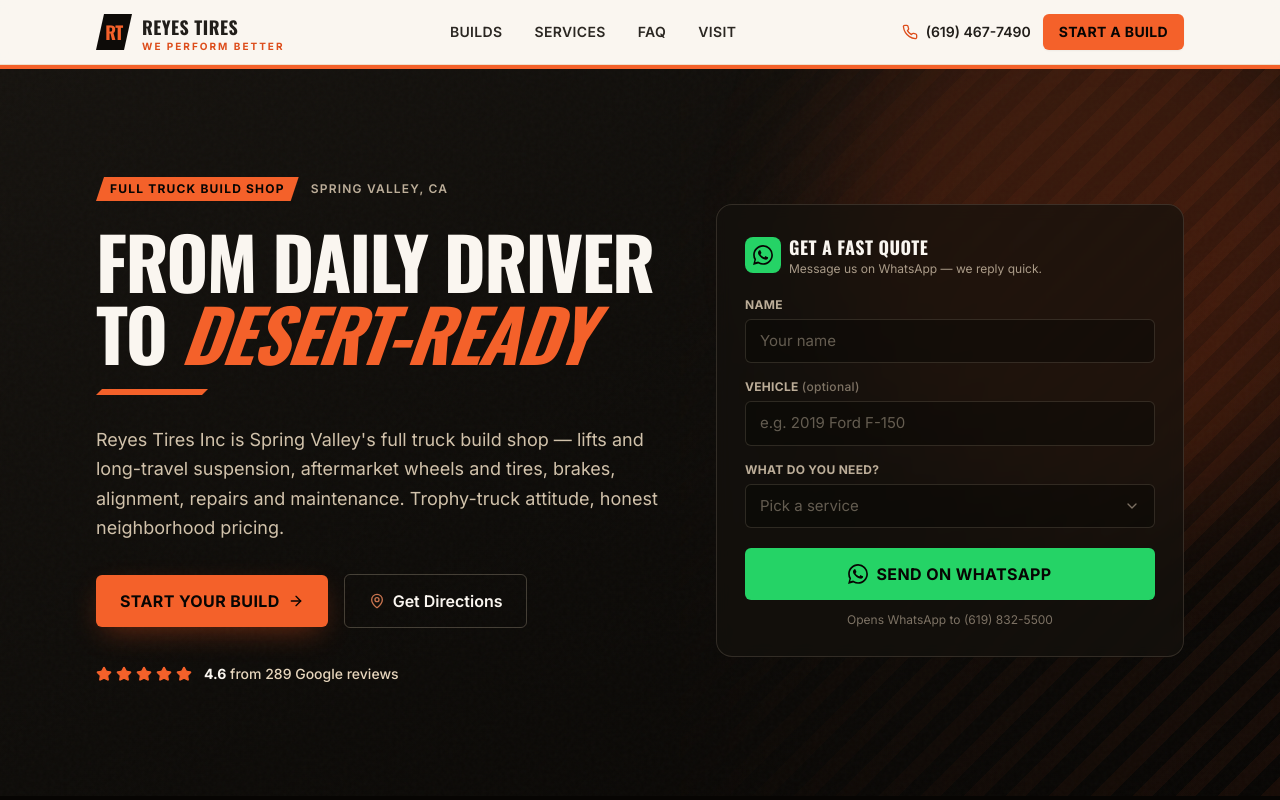
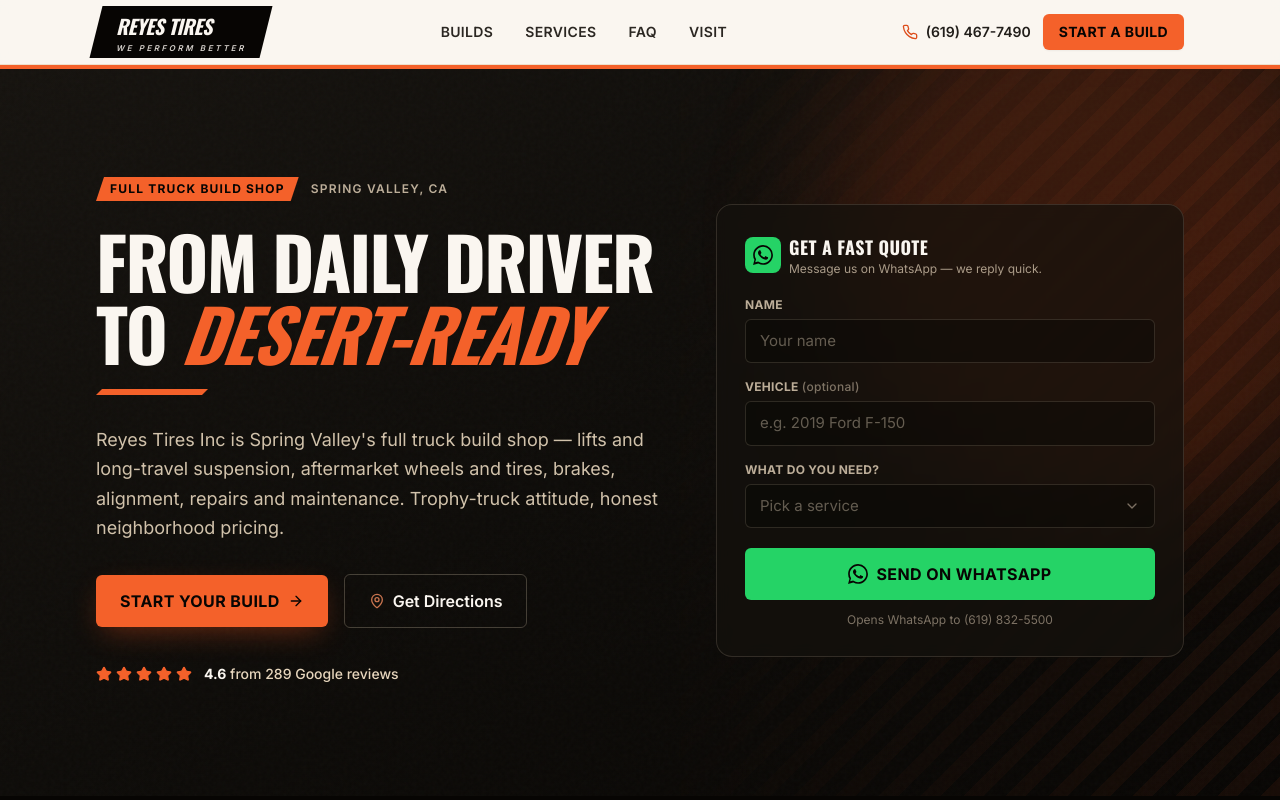
Before and after one commit to gregindeed/reyes-tires-inc, a Next.js app: page / in a window 1280 px wide. Shown: the top 800 px of the page. Built offline with nearby package versions, Linux system fonts and the light colour scheme.

Commit message:
Restyle nav logo as slanted italic banner wordmark

```diff
--- a/components/Header.tsx
+++ b/components/Header.tsx
@@ -17,15 +17,18 @@
   return (
     <header className="sticky top-0 z-50 border-b border-sand-200/70 bg-sand-50/85 backdrop-blur">
       <div className="container-x flex h-16 items-center justify-between">
-        <a href="#top" className="flex items-center gap-2.5">
-          <span className="clip-slash flex h-9 w-9 items-center justify-center bg-ink-900 font-display text-lg font-700 tracking-tight text-blaze-500">
-            RT
-          </span>
-          <span className="flex flex-col leading-none">
-            <span className="font-display text-lg font-700 uppercase tracking-wide text-stone-850">
+        <a
+          href="#top"
+          aria-label="Reyes Tires — We Perform Better"
+          className="group relative inline-flex items-center"
+        >
+          {/* slanted black banner */}
+          <span className="absolute inset-0 -skew-x-[14deg] bg-ink-950 transition-colors group-hover:bg-stone-850" />
+          <span className="relative z-10 flex flex-col px-5 py-1.5 leading-none">
+            <span className="font-display text-xl font-700 italic uppercase tracking-tight text-sand-50">
               Reyes Tires
             </span>
-            <span className="text-[10px] font-700 uppercase tracking-[0.2em] text-blaze-600">
+            <span className="mt-1 text-[8px] font-600 italic uppercase tracking-[0.32em] text-sand-50/85">
               We Perform Better
             </span>
           </span>
```
